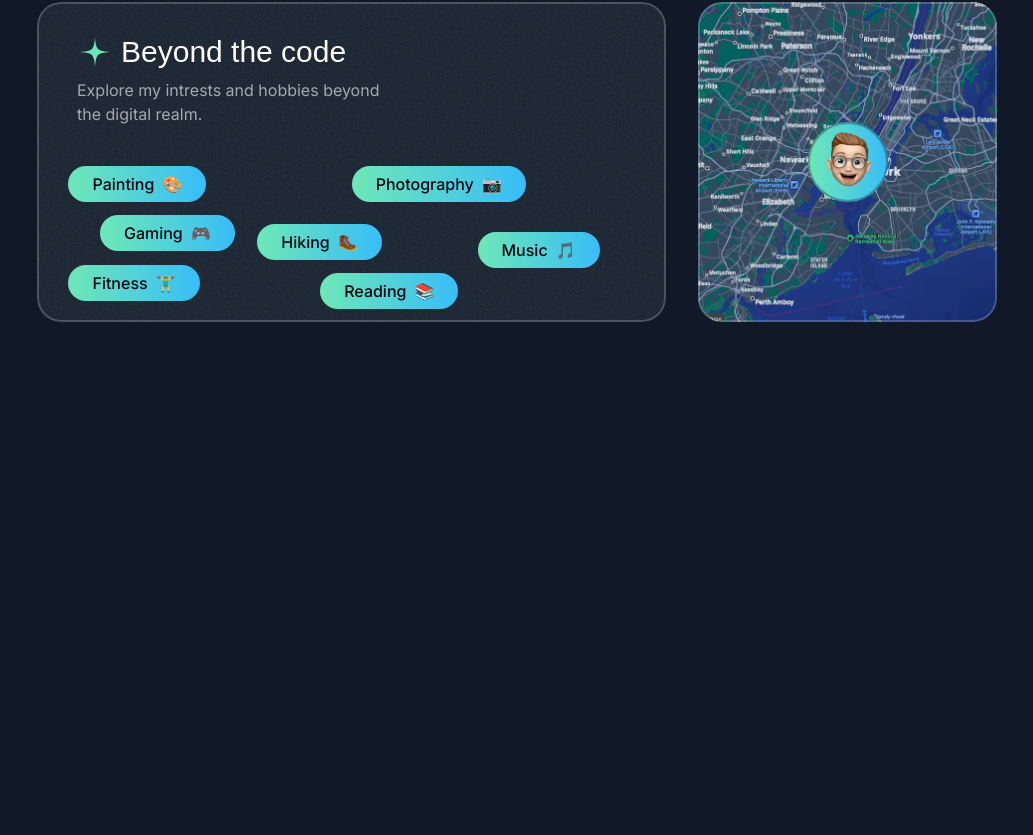
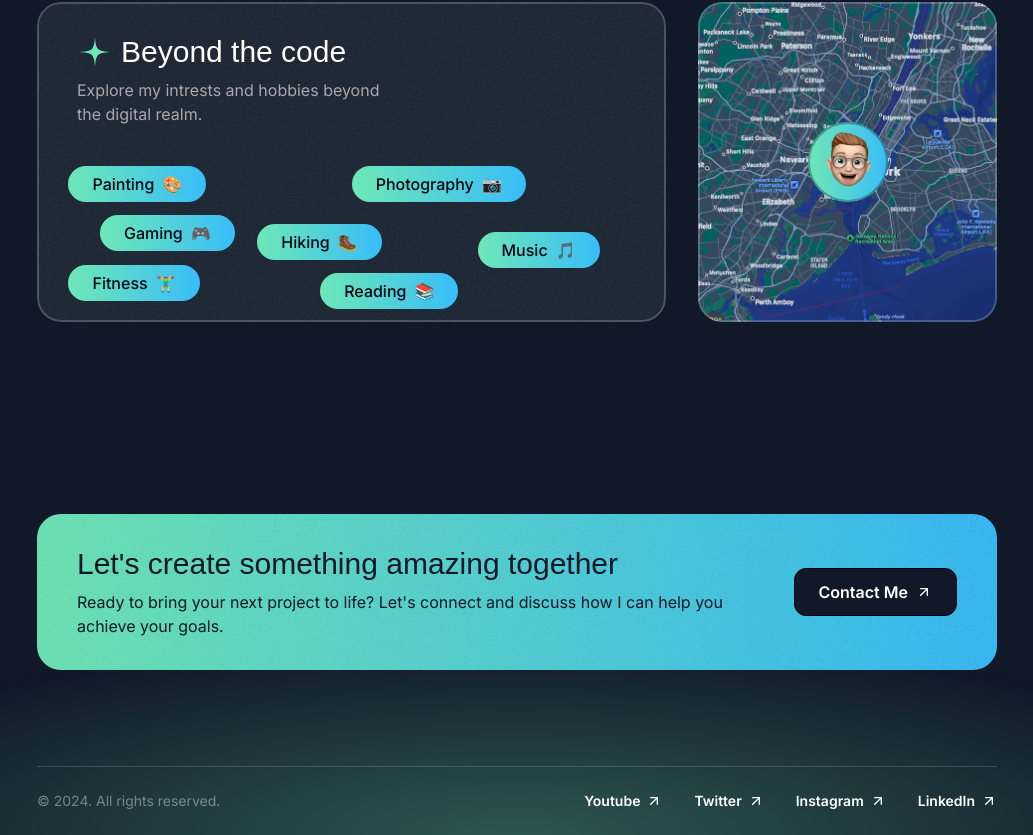
Before and after one commit to shakhawatsalam/front-end-tribe-portfolio, a Next.js app: page / in a window 1280 px wide. Shown: the part 4598-5433 px from the top of the page, without its empty margins (123-1156 px from the left). Before the commit the page ends 5032 px from the top, so only its background shows below. Built offline with nearby package versions, Linux system fonts and the light colour scheme; a web font is replaced by a local one.

Commit message:
[full page design is done]

```diff
--- a/src/app/page.tsx
+++ b/src/app/page.tsx
@@ -1,4 +1,6 @@
 import { AboutSection } from "@/sections/About";
+import { ContactSection } from "@/sections/Contact";
+import { Footer } from "@/sections/Footer";
 import { Header } from "@/sections/Header";
 import { HeroSection } from "@/sections/Hero";
 import { ProjectsSection } from "@/sections/Projects";
@@ -14,6 +16,8 @@
       <TapeSection />
       <TestimonialsSection />
       <AboutSection />
+      <ContactSection />
+      <Footer />
     </div>
   );
 }
--- a/src/sections/Contact.tsx
+++ b/src/sections/Contact.tsx
@@ -1,3 +1,34 @@
+import ArrowUpRightIcon from "@/assets/icons/arrow-up-right.svg";
+import grainImage from "@/assets/images/grain.jpg";
 export const ContactSection = () => {
-  return <div>Contact Section</div>;
+  return (
+    <div className='py-16 pt-12 lg:py-24 lg:pt-20'>
+      <div className='container'>
+        <div className='bg-gradient-to-r from-emerald-300 to-sky-400 text-gray-900 py-8 px-10 text-center md:text-left rounded-3xl relative overflow-hidden z-0'>
+          <div
+            className='absolute inset-0 opacity-5 -z-10'
+            style={{
+              backgroundImage: `url(${grainImage.src})`,
+            }}></div>
+          <div className='flex flex-col md:flex-row gap-8 md:gap-16 items-center'>
+            <div>
+              <h2 className='font-serif text-2xl md:text-3xl'>
+                Let&apos;s create something amazing together
+              </h2>
+              <p className='text-sm md:text-base mt-2'>
+                Ready to bring your next project to life? Let&apos;s connect and
+                discuss how I can help you achieve your goals.
+              </p>
+            </div>
+            <div>
+              <button className='text-white bg-gray-900 inline-flex items-center px-6 h-12 rounded-xl gap-2 w-max border border-gray-950'>
+                <span className='font-semibold'>Contact Me</span>
+                <ArrowUpRightIcon className='size-4' />
+              </button>
+            </div>
+          </div>
+        </div>
+      </div>
+    </div>
+  );
 };
--- a/src/sections/Footer.tsx
+++ b/src/sections/Footer.tsx
@@ -1,3 +1,44 @@
+import ArrowUpRightIcon from "@/assets/icons/arrow-up-right.svg";
+
+const footerLinks = [
+  {
+    title: "Youtube",
+    href: "#",
+  },
+  {
+    title: "Twitter",
+    href: "#",
+  },
+  {
+    title: "Instagram",
+    href: "#",
+  },
+  {
+    title: "LinkedIn",
+    href: "#",
+  },
+];
+
 export const Footer = () => {
-  return <div>Footer Section</div>;
+  return (
+    <footer className='relative -z-10 overflow-x-clip'>
+      <div className='absolute h-[400px] w-[1600px] bottom-0 left-1/2 -translate-x-1/2 bg-emerald-300/30 [mask-image:radial-gradient(50%_50%_at_bottom_center,black,transparent)] -z-10'></div>
+      <div className='container'>
+        <div className='border-t border-white/15 py-6 text-sm flex flex-col md:flex-row md:justify-between items-center gap-8'>
+          <div className='text-white/40'>&copy; 2024. All rights reserved.</div>
+          <nav className='flex flex-col md:flex-row items-center gap-8'>
+            {footerLinks.map((link) => (
+              <a
+                key={link.title}
+                href={link.href}
+                className='inline-flex items-center gap-1.5'>
+                <span className='font-semibold'>{link.title}</span>
+                <ArrowUpRightIcon className='size-4' />
+              </a>
+            ))}
+          </nav>
+        </div>
+      </div>
+    </footer>
+  );
 };
```
